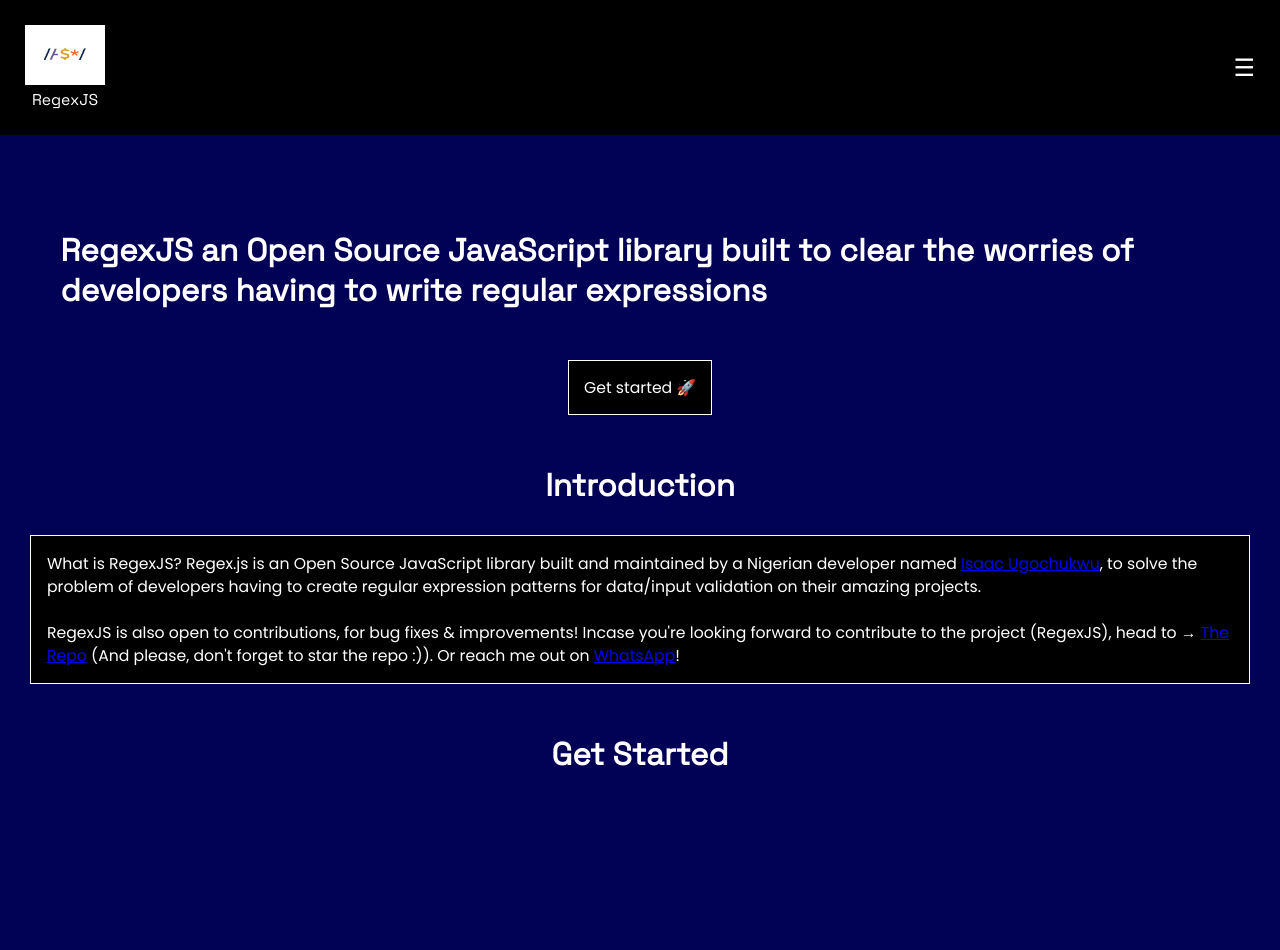
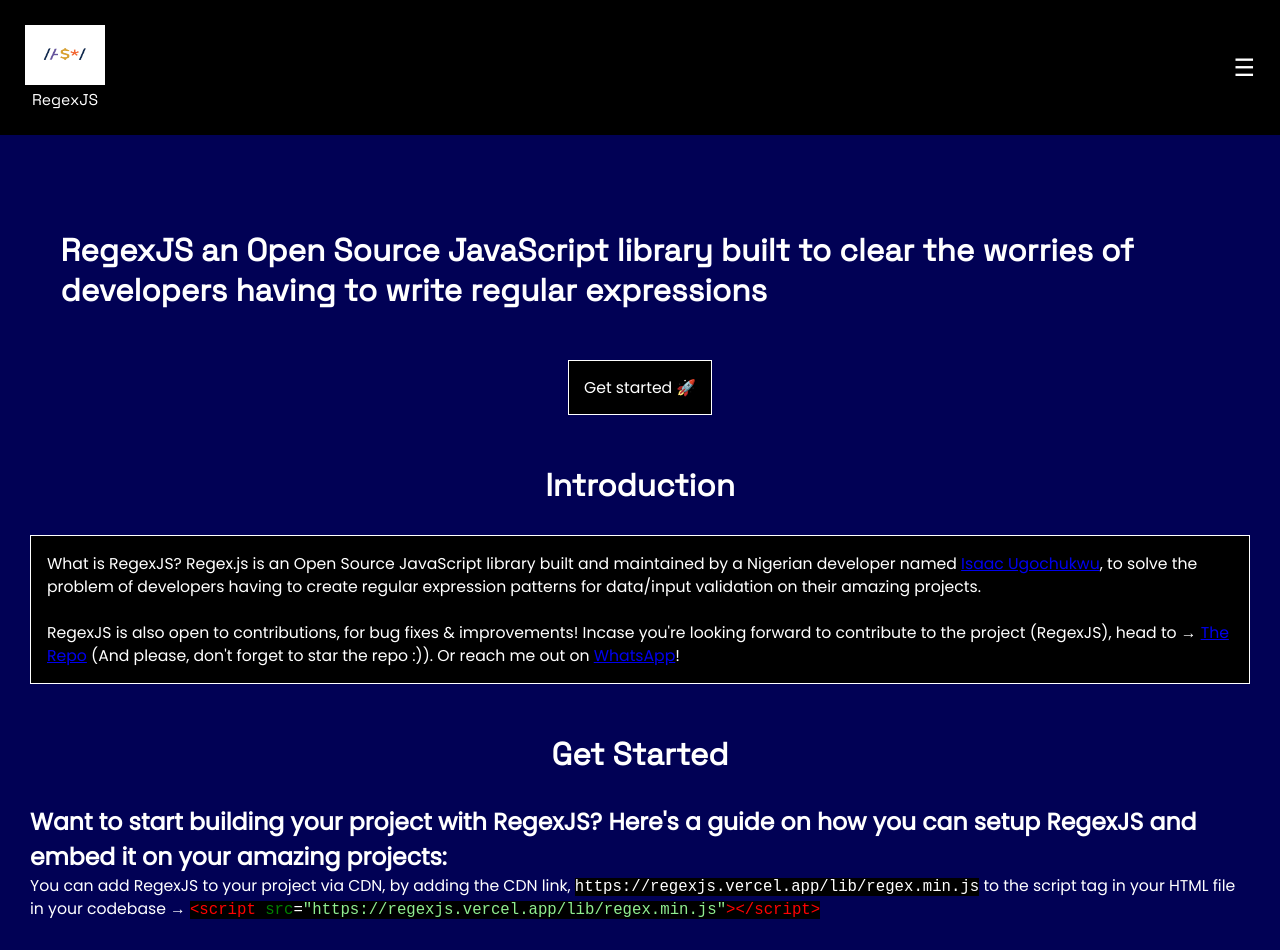
Before and after one commit to isaacszn/RegexJSWebsite, a React (Vite) app: page / in a window 1280 px wide. Before the commit the page ends 804 px from the top, so only its background shows below. Built offline with nearby package versions, Linux system fonts and the light colour scheme.

Commit message:
small commits to the get started section

```diff
--- a/src/App.css
+++ b/src/App.css
@@ -91,6 +91,23 @@
   padding: 1rem;
 }
 
+.pink {
+  color: rgb(255, 2, 2);
+}
+
+.green {
+  color: green;
+}
+
+.light-green {
+  color: lightgreen;
+}
+
+code {
+  background-color: black;
+  width: 100%;
+}
+
 /* For Screen Responsiveness (Large Screens) */
 @media screen and (min-width: 480px) {
   .hero {
--- a/src/components/GetStarted.jsx
+++ b/src/components/GetStarted.jsx
@@ -2,6 +2,8 @@
     return (
         <>
             <h1 className="sub-header">Get Started</h1>
+            <h2>Want to start building your project with RegexJS? Here's a guide on how you can setup RegexJS and embed it on your amazing projects:</h2>
+            <p>You can add RegexJS to your project via CDN, by adding the CDN link, <code>https://regexjs.vercel.app/lib/regex.min.js</code> to the script tag in your HTML file in your codebase &rarr; <code title="https://regexjs.vercel.app/lib/regex.min.js"><span className="pink">&lt;script</span> <span className="green">src</span>=<span className="light-green">"https://regexjs.vercel.app/lib/regex.min.js"</span><span className="pink">&gt;</span><span className="pink">&lt;/script&gt;</span></code></p>
         </>
     )
 }
```
